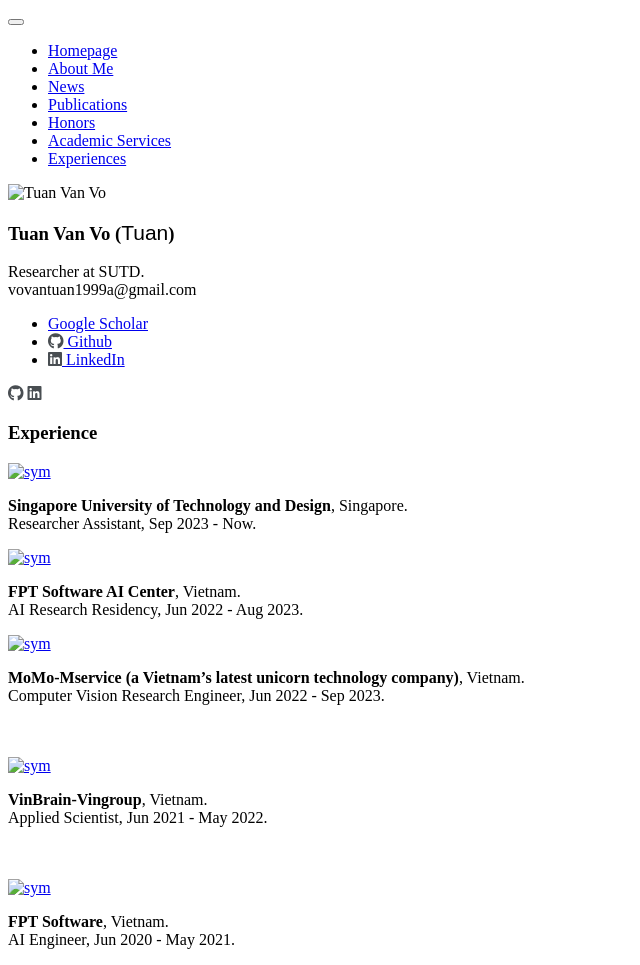
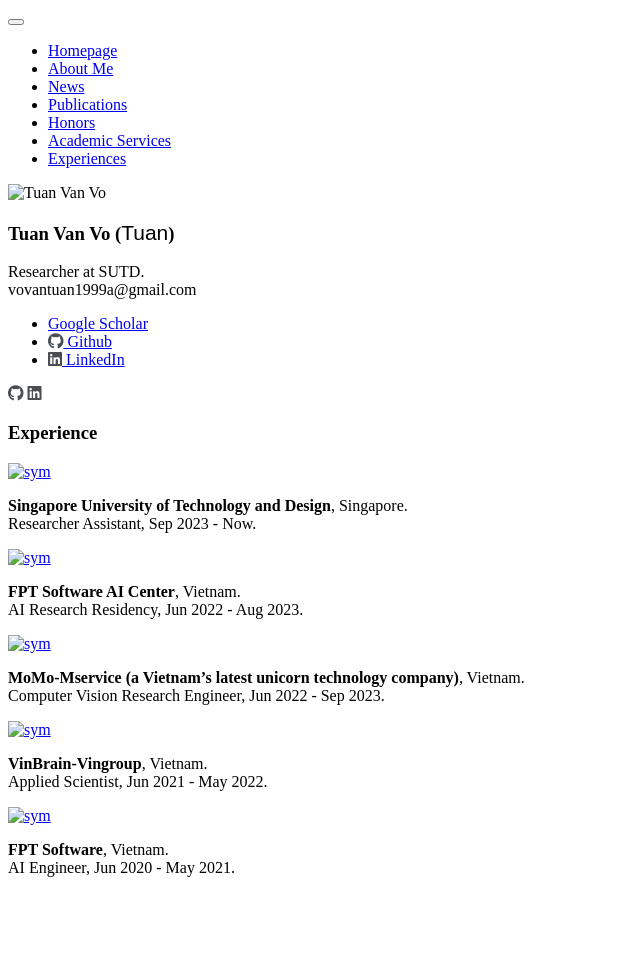
Before and after one commit to vovantuan1999a/tuanvovan, a Jekyll site: the page built from _pages/includes/experience.md, in a window 1280 px wide. Shown: the whole page, without its empty margins (0-640 px from the left). Built offline with Jekyll 4.4.1, drawn with Linux system fonts in a browser that asks for light colours; nearby versions of some CDN libraries; some web fonts are replaced; our own code applies the rules of GitHub Pages for plain Markdown files; a style sheet for code colours, icons or effects is not loaded; after the commit the page ends 900 px from its top, so only the background shows below that.

Commit message:
update 11

```diff
--- a/_pages/includes/experience.md
+++ b/_pages/includes/experience.md
@@ -23,7 +23,7 @@
 <div class='experience-box-text' markdown="1">
 
 <b>MoMo-Mservice (a Vietnam's latest unicorn technology company)</b>, Vietnam.<br>
-Computer Vision Research Engineer, Jun 2022 - Sep 2023.<br> <br><br>
+Computer Vision Research Engineer, Jun 2022 - Sep 2023.<br>
 
 </div>
 </div>
@@ -32,7 +32,7 @@
 <div class='experience-box-text' markdown="1">
 
 <b>VinBrain-Vingroup</b>, Vietnam.<br>
-Applied Scientist, Jun 2021 - May 2022.<br><br><br>
+Applied Scientist, Jun 2021 - May 2022.<br>
 
 </div>
 </div>
```
